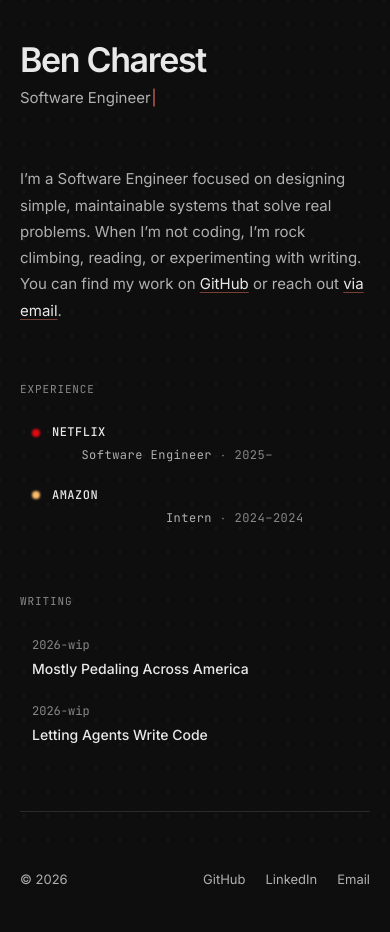
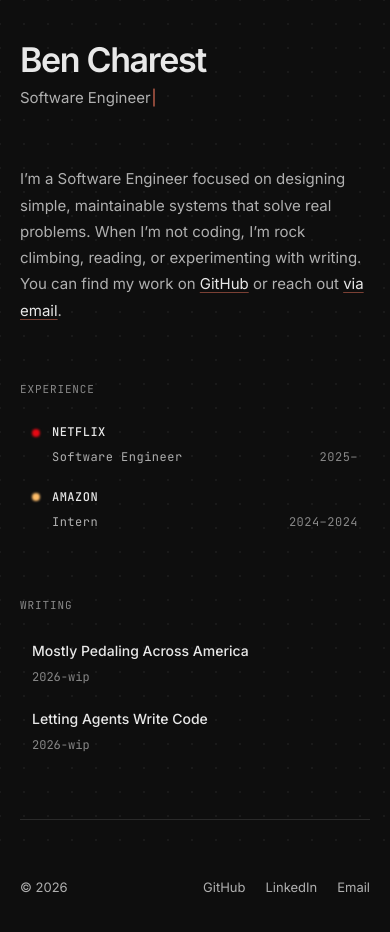
Before and after one commit to 8enji/spa-portfolio, a Next.js app: page / in a window 390 px wide. Shown: the top 932 px of the page. Built offline with nearby package versions, Linux system fonts and the light colour scheme; no server answers.

Commit message:
Refine mobile layout and listening order accessibility

```diff
--- a/src/app/globals.css
+++ b/src/app/globals.css
@@ -278,6 +278,38 @@ a:focus-visible {
     margin-bottom: var(--section-gap);
 }
 
+.listening .song-name {
+    color: var(--fg);
+    font-weight: 500;
+    font-family: var(--font-sans);
+}
+
+.listening .artist {
+    font-family: var(--font-mono);
+    font-size: 12px;
+    color: var(--fg-dim);
+    font-variant-numeric: tabular-nums;
+    flex-shrink: 0;
+    min-width: 88px;
+}
+
+.listening .blog-item:hover .song-name {
+    color: var(--accent);
+    text-decoration: underline;
+    text-underline-offset: 3px;
+}
+
+.listening-desktop-order {
+    display: flex;
+    align-items: center;
+    gap: 16px;
+    min-width: 0;
+}
+
+.listening-mobile-order {
+    display: none;
+}
+
 .listening-live {
     display: flex;
     align-items: center;
@@ -416,17 +448,83 @@ a:focus-visible {
 
     .career-item {
         flex-direction: column;
-        gap: 2px;
+        gap: 4px;
         align-items: flex-start;
     }
 
     .career-right {
+        display: flex;
+        width: 100%;
         padding-left: 20px;
+        gap: 0;
+        align-items: baseline;
+        white-space: normal;
+    }
+
+    .career-role {
+        flex: 1;
+        min-width: 0;
+        text-align: left;
+    }
+
+    .career-date {
+        margin-left: auto;
+        text-align: right;
+        padding-left: 12px;
+        white-space: nowrap;
+        min-width: 0;
+    }
+
+    .career-separator {
+        display: none;
     }
 
     .blog-item {
         flex-direction: column;
-        gap: 2px;
+        gap: 4px;
         align-items: flex-start;
     }
+
+    .blog .blog-title {
+        order: 1;
+    }
+
+    .blog .blog-date {
+        order: 2;
+        min-width: 0;
+    }
+
+    .listening .blog-item {
+        display: grid;
+        grid-template-columns: minmax(0, 1fr) auto;
+        row-gap: 4px;
+        column-gap: 10px;
+        align-items: center;
+    }
+
+    .listening-desktop-order {
+        display: none;
+    }
+
+    .listening-mobile-order {
+        display: contents;
+    }
+
+    .listening .song-name {
+        grid-column: 1 / -1;
+        grid-row: 1;
+    }
+
+    .listening .artist {
+        grid-column: 1;
+        grid-row: 2;
+        min-width: 0;
+    }
+
+    .listening-live {
+        margin-left: 0;
+        grid-column: 2;
+        grid-row: 2;
+        justify-self: end;
+    }
 }
--- a/src/app/page.tsx
+++ b/src/app/page.tsx
@@ -73,8 +73,14 @@ export default async function Home() {
                             target="_blank"
                             rel="noopener noreferrer"
                         >
-                            <span className="blog-date">{listening.artist}</span>
-                            <span className="blog-title">{listening.track}</span>
+                            <span className="listening-desktop-order">
+                                <span className="artist">{listening.artist}</span>
+                                <span className="song-name">{listening.track}</span>
+                            </span>
+                            <span className="listening-mobile-order">
+                                <span className="song-name">{listening.track}</span>
+                                <span className="artist">{listening.artist}</span>
+                            </span>
                             {listening.isLive ? (
                                 <span className="listening-live">
                                     <span className="listening-live-dot" />
```
